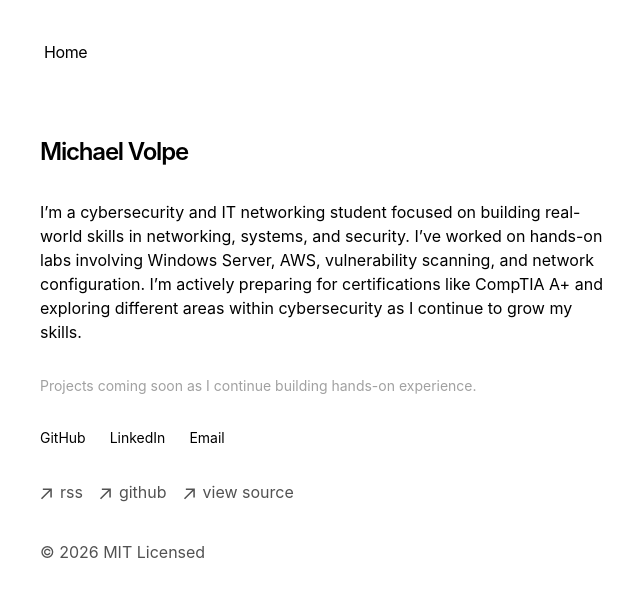
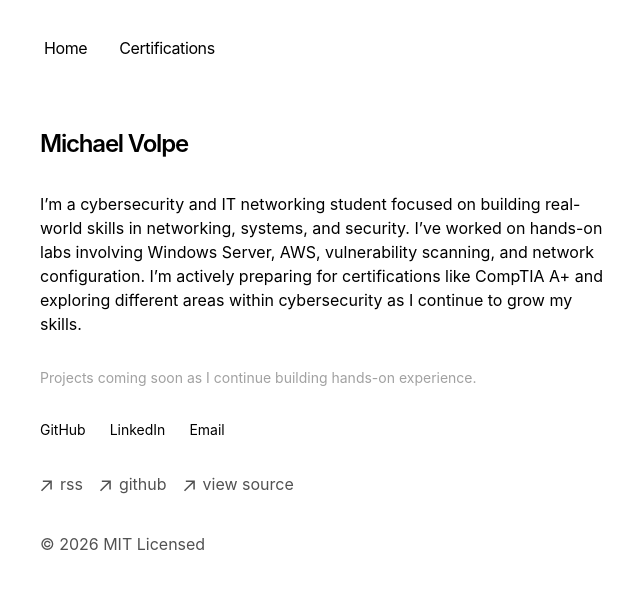
Before and after one commit to onofrio0306-tech/portfolio-starter-kit, a Next.js app: page / in a window 1280 px wide. Shown: the top 596 px of the page, without its empty margins (312-952 px from the left). Built offline with nearby package versions, Linux system fonts and the light colour scheme.

Commit message:
Update nav.tsx

```diff
--- a/app/components/nav.tsx
+++ b/app/components/nav.tsx
@@ -1,31 +1,25 @@
 import Link from 'next/link'
 
 const navItems = {
-  '/': {
-    name: 'Home',
-  },
+  '/': { name: 'Home' },
+  '/certifications': { name: 'Certifications' },
 }
 
 export function Navbar() {
   return (
     <aside className="-ml-[8px] mb-16 tracking-tight">
       <div className="lg:sticky lg:top-20">
-        <nav
-          className="flex flex-row items-start relative px-0 pb-0 fade md:overflow-auto scroll-pr-6 md:relative"
-          id="nav"
-        >
-          <div className="flex flex-row space-x-0 pr-10">
-            {Object.entries(navItems).map(([path, { name }]) => {
-              return (
+        <nav className="flex flex-row items-start px-0 pb-0">
+          <div className="flex flex-row space-x-2 pr-10">
+            {Object.entries(navItems).map(([path, { name }]) => (
               <Link
                 key={path}
                 href={path}
-                  className="transition-all hover:text-neutral-800 dark:hover:text-neutral-200 flex align-middle relative py-1 px-2 m-1"
+                className="px-3 py-1 rounded-md transition-all hover:bg-neutral-800 hover:text-white"
               >
                 {name}
               </Link>
-              )
-            })}
+            ))}
           </div>
         </nav>
       </div>
```
Lines whose indentation alone changed are shown as unchanged.
